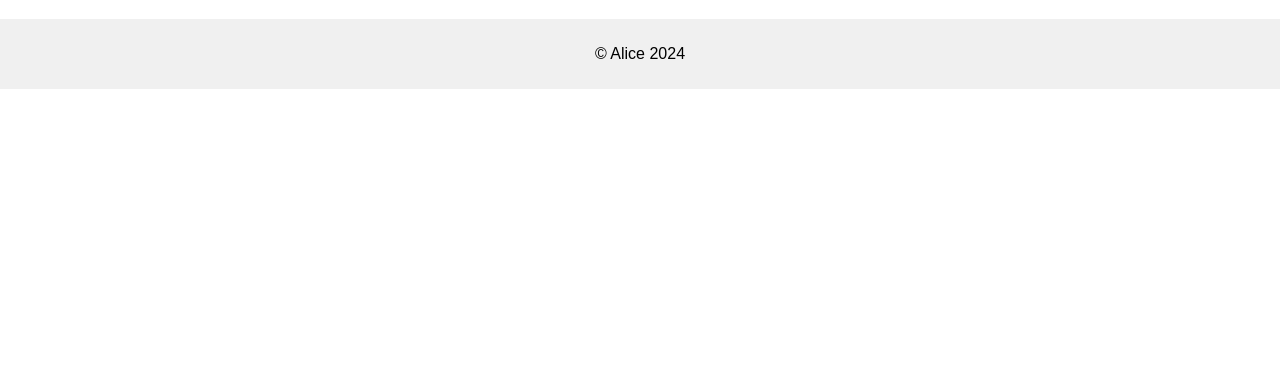
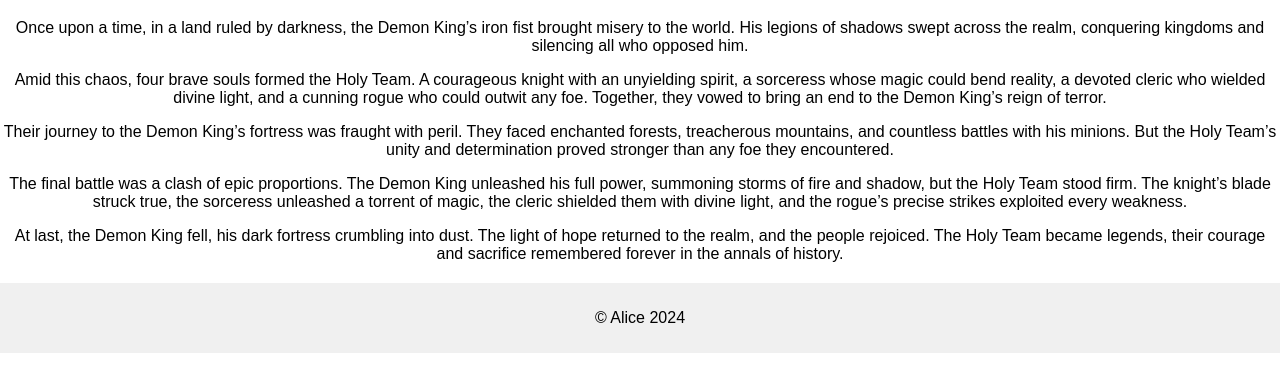
Before and after one commit to panel1810/panel1810.github.io, a plain HTML site: page index.html in a window 1280 px wide. Shown: the part 295-686 px from the top of the page. Drawn offline with Linux system fonts and the light colour scheme.

Commit message:
Add files via upload

```diff
--- a/index.html
+++ b/index.html
@@ -17,6 +17,23 @@
         <div class="intro">
             <img src="Author.jpg" alt="Profile Photo" class="profile-photo">
             <h1 id="name"></h1>
+            <div id="story">
+                <p>
+                    Once upon a time, in a land ruled by darkness, the Demon King’s iron fist brought misery to the world. His legions of shadows swept across the realm, conquering kingdoms and silencing all who opposed him.
+                </p>
+                <p>
+                    Amid this chaos, four brave souls formed the Holy Team. A courageous knight with an unyielding spirit, a sorceress whose magic could bend reality, a devoted cleric who wielded divine light, and a cunning rogue who could outwit any foe. Together, they vowed to bring an end to the Demon King’s reign of terror.
+                </p>
+                <p>
+                    Their journey to the Demon King’s fortress was fraught with peril. They faced enchanted forests, treacherous mountains, and countless battles with his minions. But the Holy Team’s unity and determination proved stronger than any foe they encountered.
+                </p>
+                <p>
+                    The final battle was a clash of epic proportions. The Demon King unleashed his full power, summoning storms of fire and shadow, but the Holy Team stood firm. The knight’s blade struck true, the sorceress unleashed a torrent of magic, the cleric shielded them with divine light, and the rogue’s precise strikes exploited every weakness.
+                </p>
+                <p>
+                    At last, the Demon King fell, his dark fortress crumbling into dust. The light of hope returned to the realm, and the people rejoiced. The Holy Team became legends, their courage and sacrifice remembered forever in the annals of history.
+                </p>
+            </div>
         </div>
     </main>
 
@@ -35,15 +52,15 @@
         </div>
         <div class="skill">
             <label>JavaScript</label>
-            <div class="progress-bar" data-percent="80" style="background-color: yellow;"></div>
+            <div class="progress-bar" data-percent="70" style="background-color: yellow;"></div>
         </div>
         <div class="skill">
             <label>CSS</label>
-            <div class="progress-bar" data-percent="95" style="background-color: green;"></div>
+            <div class="progress-bar" data-percent="75" style="background-color: green;"></div>
         </div>
         <div class="skill">
             <label>Python</label>
-            <div class="progress-bar" data-percent="70" style="background-color: blue;"></div>
+            <div class="progress-bar" data-percent="80" style="background-color: blue;"></div>
         </div>
     </main>
 
```
Also changed, not shown: script.js (line endings or trailing spaces), style.css (line endings or trailing spaces).
